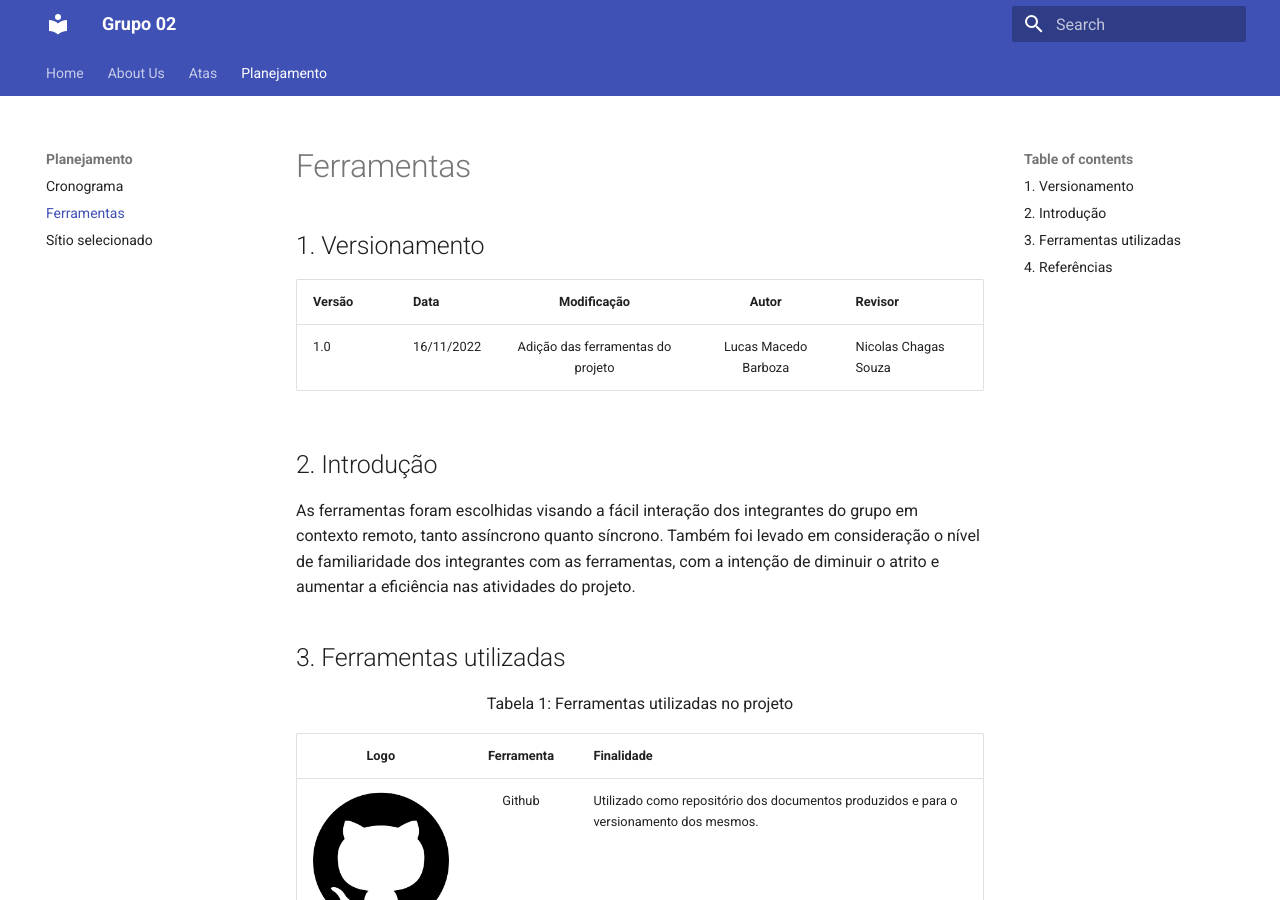
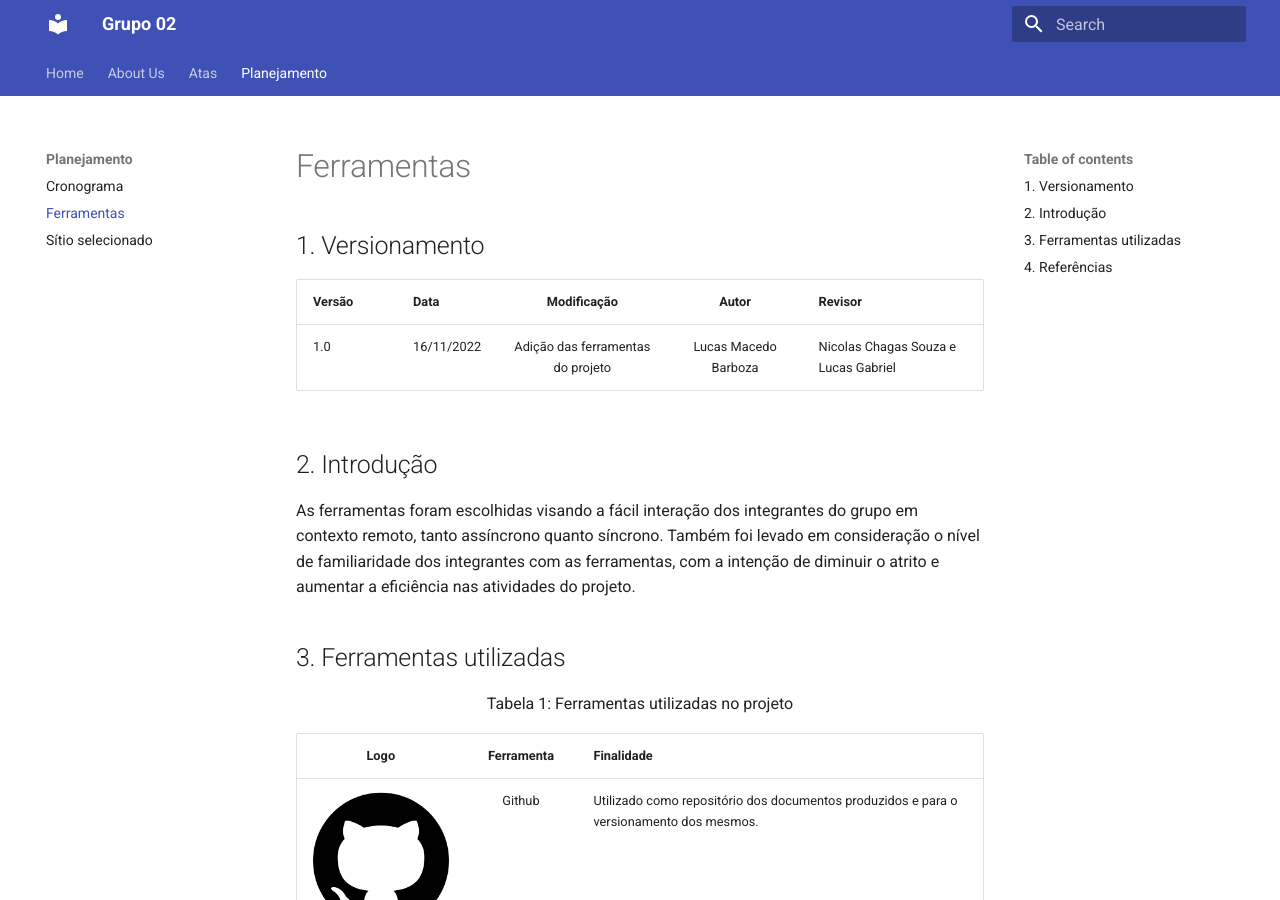
Before and after one commit to Interacao-Humano-Computador/2022.2-Lichess, an MkDocs documentation site: the page built from docs/planejamento/tools.md, in a window 1280 px wide and 900 px high. Built offline with MkDocs 1.6.1 and Material for MkDocs 9.7.7, drawn with Linux system fonts in a browser that asks for light colours.

Commit message:
refac: added reviewers in tools documentation

```diff
--- a/docs/planejamento/tools.md
+++ b/docs/planejamento/tools.md
@@ -4,7 +4,7 @@
 
 | Versão | Data       |            Modificação            |        Autor         | Revisor |
 | ------ | ---------- | :-------------------------------: | :------------------: | ------- |
-| 1.0    | 16/11/2022 | Adição das ferramentas do projeto | Lucas Macedo Barboza | Nicolas Chagas Souza|
+| 1.0    | 16/11/2022 | Adição das ferramentas do projeto | Lucas Macedo Barboza | Nicolas Chagas Souza e Lucas Gabriel|
 
 ## 2. Introdução
 
```
